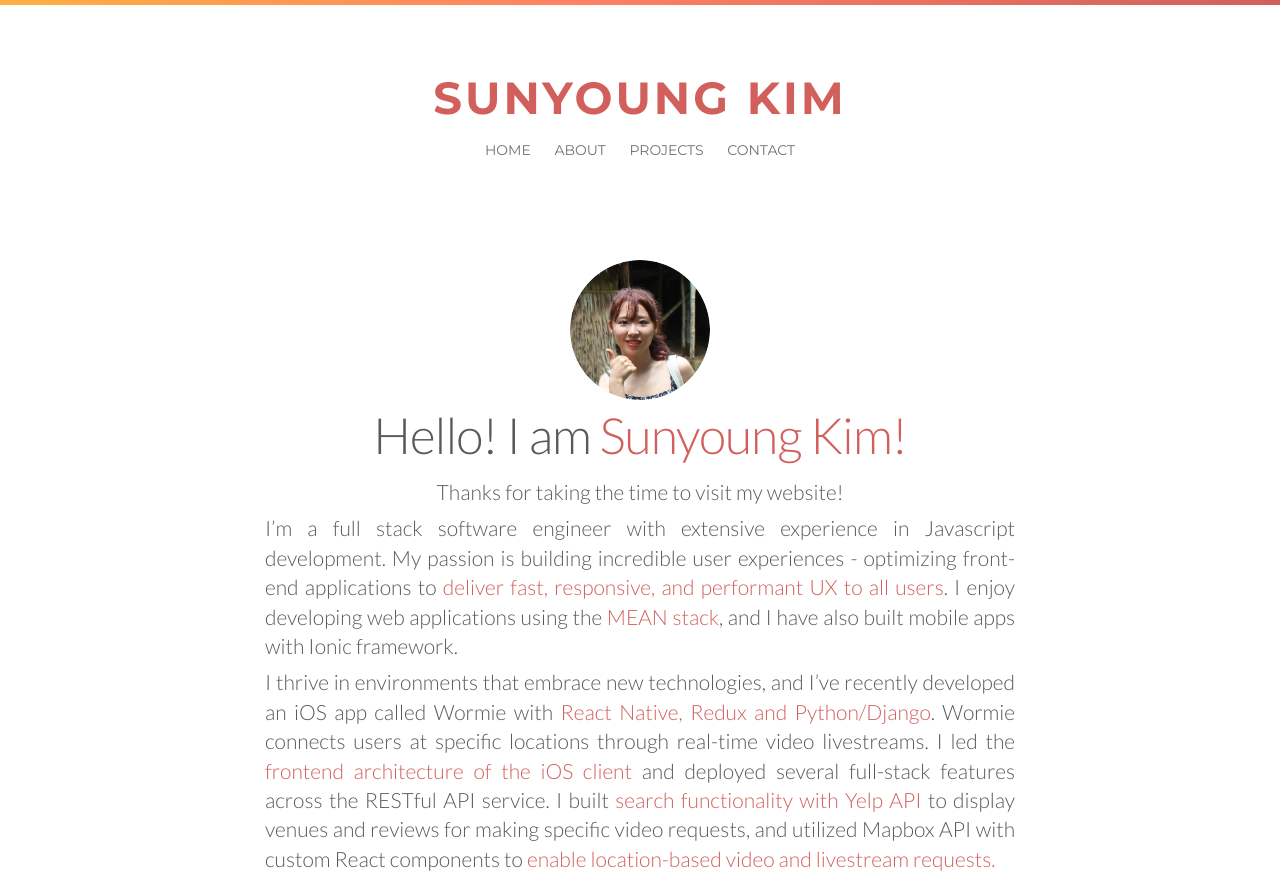
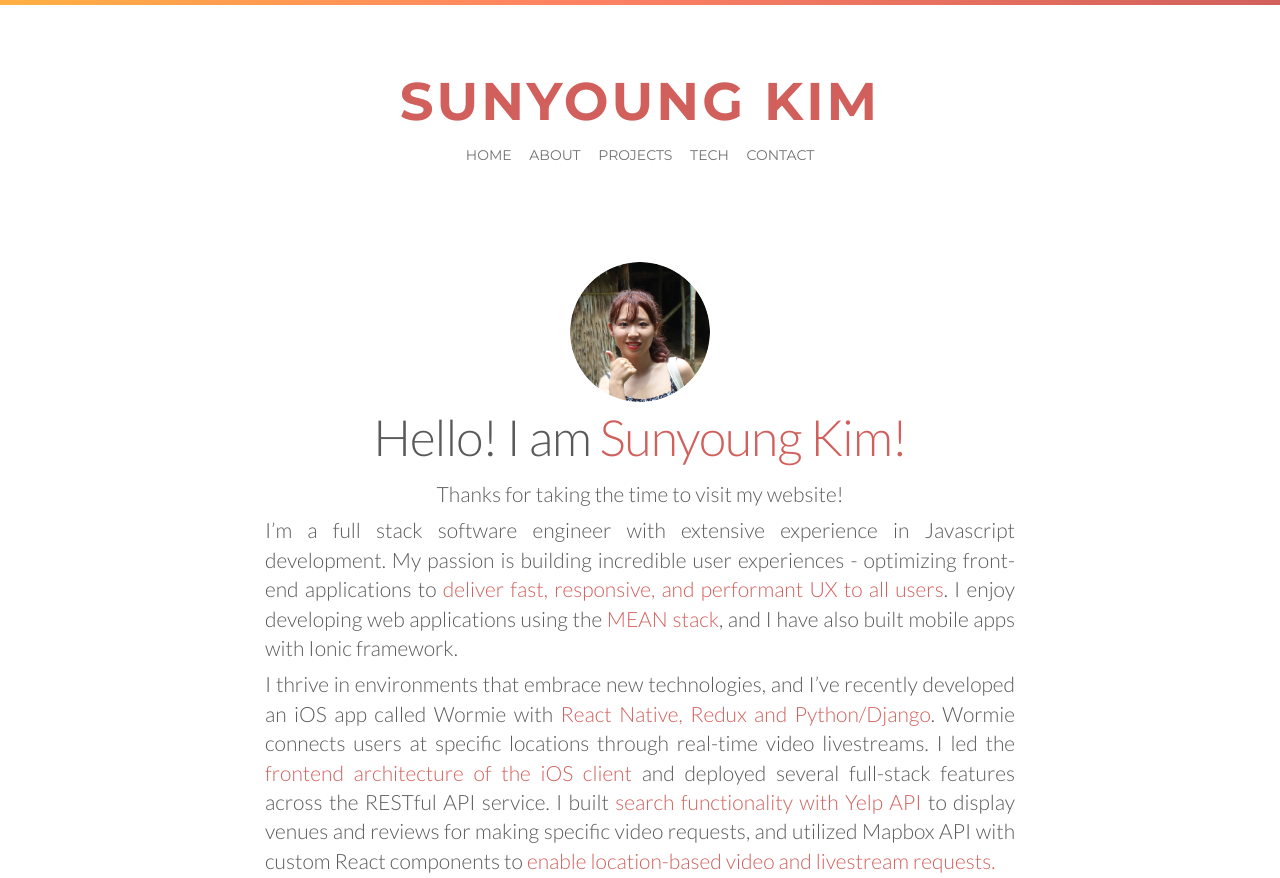
Before and after one commit to SunyoungKim508/resume, a website: page assets/index.html in a window 1280 px wide. Shown: the top 878 px of the page. Drawn offline with nearby package versions, Linux system fonts and the light colour scheme.

Commit message:
Change font size

```diff
--- a/assets/index.html
+++ b/assets/index.html
@@ -26,7 +26,6 @@
     <link href="https://fonts.googleapis.com/css?family=Montserrat:400,700" rel="stylesheet" type="text/css">
     <link href="https://fonts.googleapis.com/css?family=Lato:400,100,300,700,900" rel="stylesheet" type="text/css">
     <script src="./d3.js"></script>
-    <script src="./tech.js"></script>
     <script>
       (function(i,s,o,g,r,a,m){i['GoogleAnalyticsObject']=r;i[r]=i[r]||function(){
       (i[r].q=i[r].q||[]).push(arguments)},i[r].l=1*new Date();a=s.createElement(o),
@@ -43,12 +42,13 @@
   <body>
     <div class="row top-line"></div>
     <div class="container title">
-      <h4 class="heading text-center"><a href="#home" id="home">SUNYOUNG KIM</a></h4>
+      <h1 class="heading text-center"><a href="#home" id="home">SUNYOUNG KIM</a></h4>
     </div>
     <div class="nav-list text-center">
       <div class="nav"><a href="#home">HOME</a></div>
       <div class="nav"><a href="#about">ABOUT</a></div>
       <div class="nav"><a href="#project">PROJECTS</a></div>
+      <div class="nav"><a href="#tech">TECH</a></div>
       <div class="nav"><a href="#contact">CONTACT</a></div>
     </div>
 
--- a/assets/main.css
+++ b/assets/main.css
@@ -82,7 +82,7 @@ a:active {
 
 .nav {
   display: inline-block;
-  margin: 10px;
+  margin: 7px;
 }
 
 .nav-list {
@@ -95,7 +95,7 @@ a:active {
 .heading {
   margin-top: 70px;
   font-weight: bold;
-  font-size: 45px;
+  font-size: 53px;
   line-height: 1;
   letter-spacing: 3px;
 }
@@ -291,3 +291,7 @@ div.bottom-line {
 a:active {
   text-decoration: none;
 }
+
+#about h3 {
+  margin-top: 10px;
+}
```
